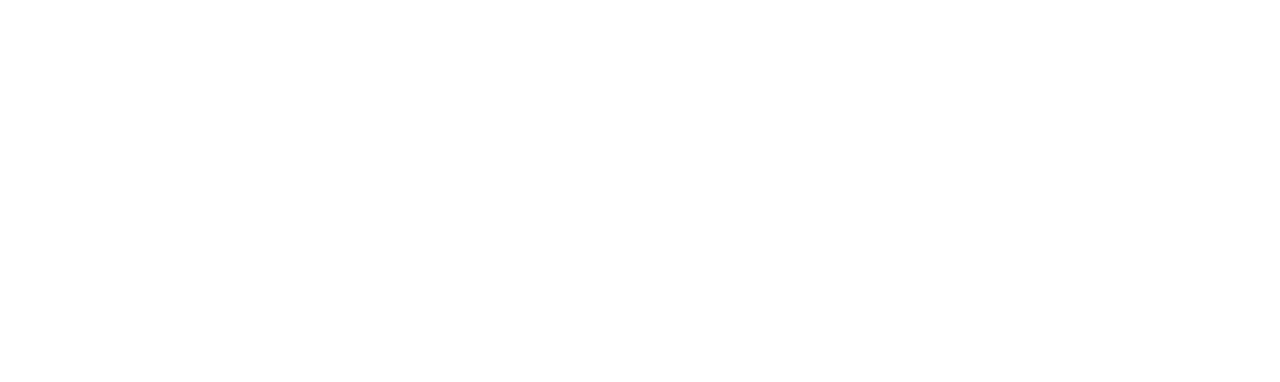
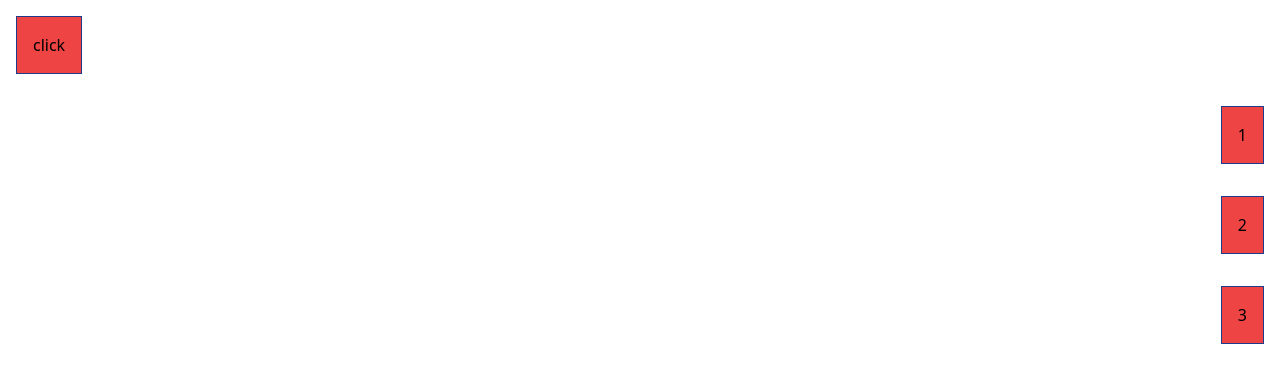
Before and after one commit to shefat26/tailwind-practice, a plain HTML site: page index.html in a window 1280 px wide. Drawn offline with nearby package versions, Linux system fonts and the light colour scheme.

Commit message:
tailwind practice added

```diff
--- a/index.html
+++ b/index.html
@@ -7,10 +7,18 @@
 
     <link rel="stylesheet" href="style.css">
 
+    <script src="https://cdn.tailwindcss.com"></script>
 </head>
 
 <body>
 
+  <button class=" bg-red-500 p-4 m-4 border border-blue-900 " >click</button>
 
+
+  <div class="flex justify-between flex-col items-end">
+    <div class=" bg-red-500 p-4 m-4 border border-blue-900 ">1</div>
+    <div class=" bg-red-500 p-4 m-4 border border-blue-900 ">2</div>
+    <div class=" bg-red-500 p-4 m-4 border border-blue-900 ">3</div>
+  </div>
 </body>
 </html>
```
